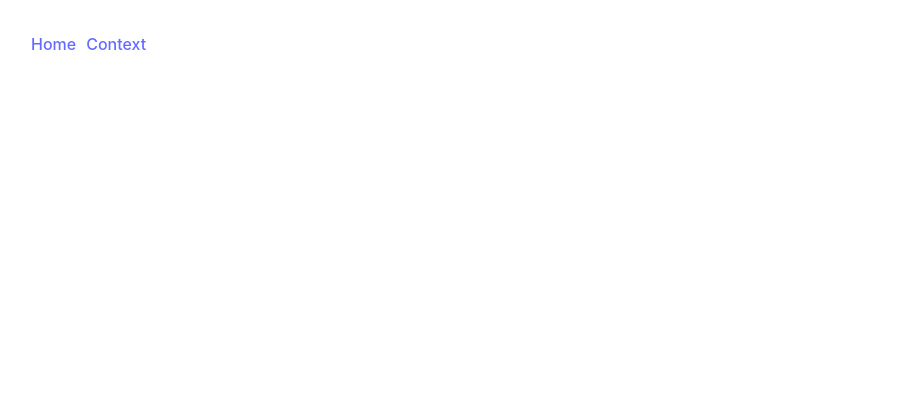
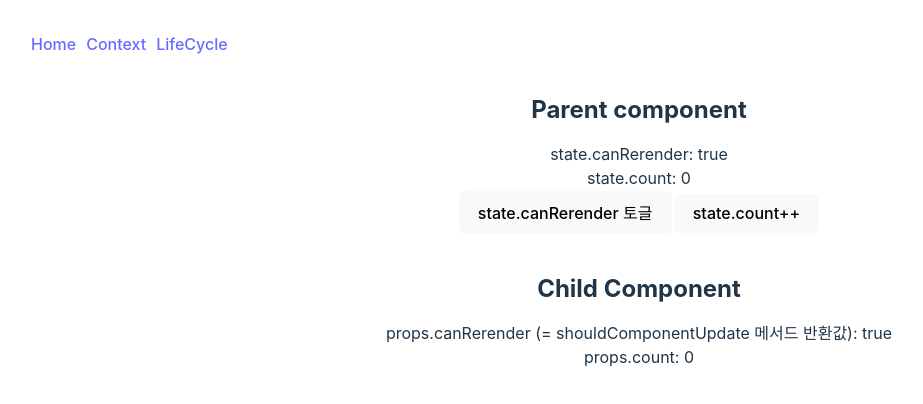
Before and after one commit to YuHyun-P/react-examples, a React (Vite) app: page /lifecycle in a window 1280 px wide. Before the commit this address had no page. Shown: the top 404 px of the page, without its empty margins (1-924 px from the left). Built offline with nearby package versions, Linux system fonts and the light colour scheme.

Commit message:
feat(LifeCycle): implement LifeCycle example

```diff
--- a/src/App.tsx
+++ b/src/App.tsx
@@ -2,6 +2,7 @@ import { Routes, Route, Link } from "react-router-dom";
 import Home from "./pages/Home";
 import "./App.css";
 import Context from "./Context";
+import LifeCycle from "./LifeCycle";
 
 function App() {
   return (
@@ -10,12 +11,14 @@ function App() {
         <nav style={{ display: "flex", gap: "10px" }}>
           <Link to="/">Home</Link>
           <Link to="/context">Context</Link>
+          <Link to="/lifecycle">LifeCycle</Link>
         </nav>
       </header>
 
       <Routes>
         <Route index element={<Home />} />
         <Route path="/context" element={<Context />} />
+        <Route path="/lifecycle" element={<LifeCycle />} />
       </Routes>
     </>
   );
--- /dev/null
+++ b/src/LifeCycle/ShouldComponentUpdate.tsx
@@ -0,0 +1,52 @@
+/** @jsxImportSource @emotion/react */
+import { css } from "@emotion/react";
+import { Component } from "react";
+
+interface Props {
+  canRerender: boolean;
+  count: number;
+}
+
+export default class ShouldComponentUpdate extends Component<Props> {
+  constructor(props: Props) {
+    super(props);
+    console.log("constructor");
+  }
+
+  componentDidMount(): void {
+    console.log("componentDidMount");
+  }
+
+  shouldComponentUpdate(): boolean {
+    console.log("shouldComponentUpdate");
+    return this.props.canRerender;
+  }
+
+  componentDidUpdate(
+    prevProps: Readonly<Props>,
+    prevState: Readonly<{}>,
+    snapshot?: any
+  ): void {
+    console.log("componentDidUpdate");
+  }
+
+  componentWillUnmount(): void {
+    console.log("componentWillUnmount");
+  }
+
+  render() {
+    console.log("render");
+
+    return (
+      <div css={css({ border: "1px solid white", padding: "0 0 20px 0" })}>
+        <h2>Child Component</h2>
+        <div>
+          props.canRerender (= shouldComponentUpdate 메서드 반환값):{" "}
+          {String(this.props.canRerender)}
+          <br />
+          props.count: {this.props.count}
+        </div>
+      </div>
+    );
+  }
+}
--- /dev/null
+++ b/src/LifeCycle/index.tsx
@@ -0,0 +1,58 @@
+/** @jsxImportSource @emotion/react */
+import { css } from "@emotion/react";
+import { Component } from "react";
+import ShouldComponentUpdate from "./ShouldComponentUpdate";
+
+export default class LifeCycle extends Component {
+  state = {
+    canRerender: true,
+    count: 0,
+  };
+
+  render() {
+    return (
+      <div
+        css={css({
+          margin: "20px",
+        })}
+      >
+        <div
+          css={css({
+            border: "1px solid white",
+            padding: "0 0 20px",
+          })}
+        >
+          <h2>Parent component</h2>
+          <div>
+            state.canRerender: {String(this.state.canRerender)}
+            <br />
+            state.count: {this.state.count}
+          </div>
+
+          <button
+            onClick={() => {
+              this.setState({
+                ...this.state,
+                canRerender: !this.state.canRerender,
+              });
+            }}
+          >
+            state.canRerender 토글
+          </button>
+          <button
+            onClick={() =>
+              this.setState({ ...this.state, count: this.state.count + 1 })
+            }
+          >
+            state.count++
+          </button>
+        </div>
+
+        <ShouldComponentUpdate
+          canRerender={this.state.canRerender}
+          count={this.state.count}
+        />
+      </div>
+    );
+  }
+}
--- a/src/index.css
+++ b/src/index.css
@@ -37,7 +37,7 @@ h1 {
 
 button {
   border-radius: 8px;
-  border: 1px solid transparent;
+  border: 1px solid #ffffff;
   padding: 0.6em 1.2em;
   font-size: 1em;
   font-weight: 500;
```
